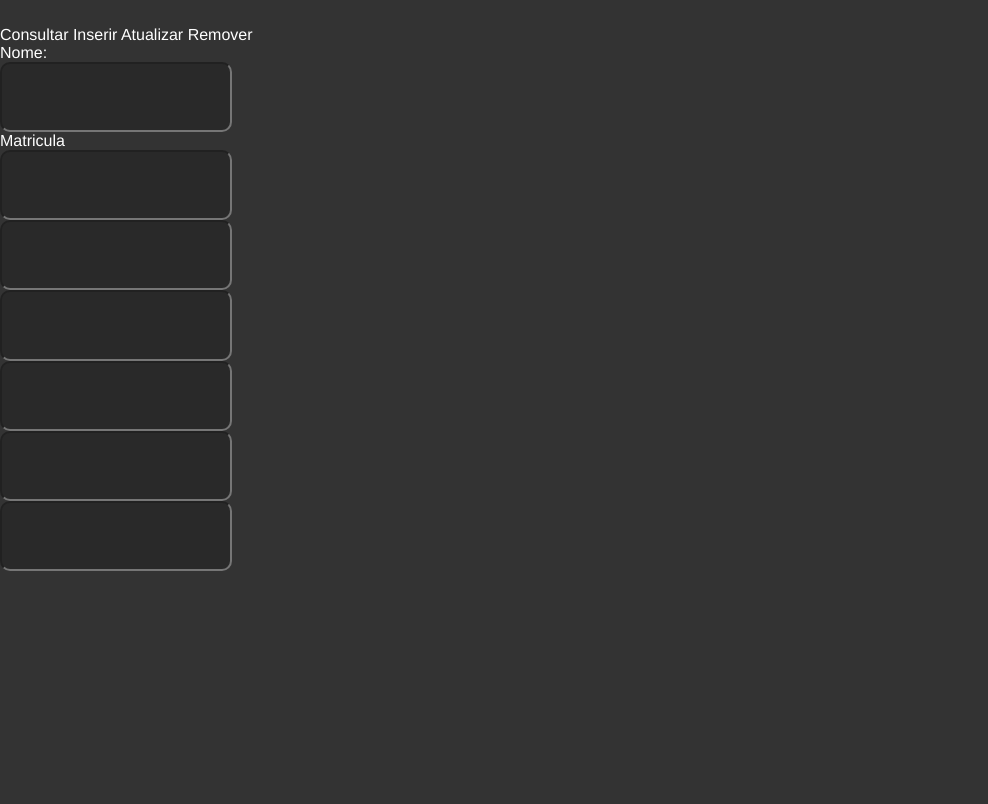
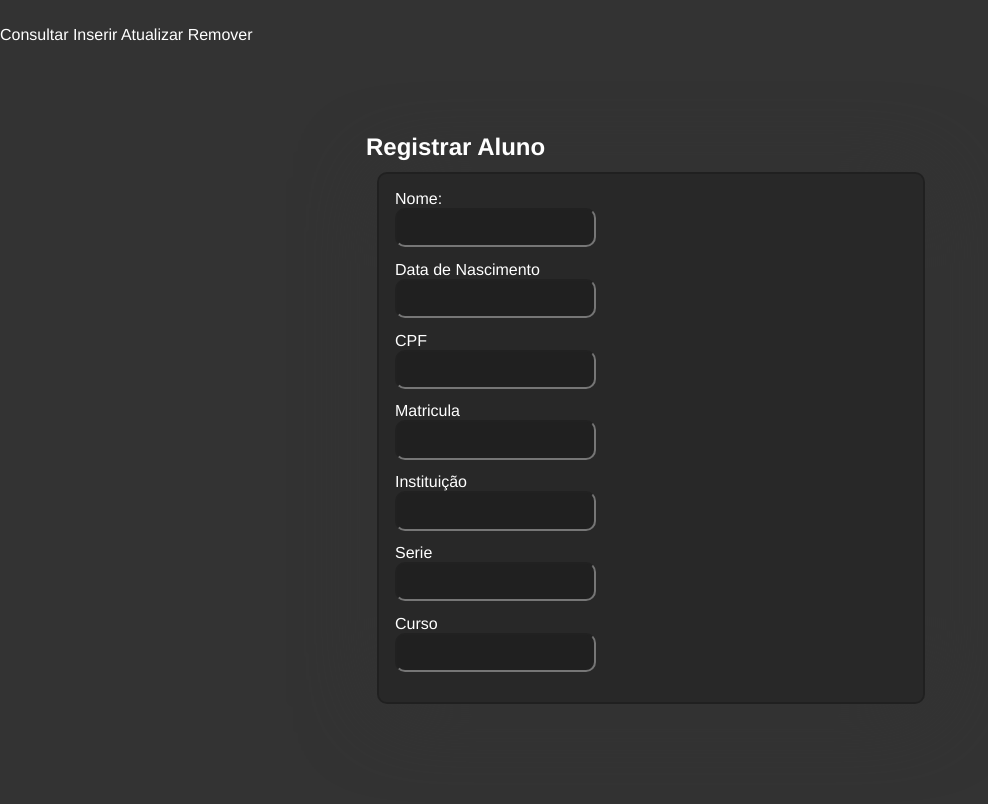
Before and after one commit to PauloV-142/QTS-CRUD, a PHP site: page /inserir.php in a window 1280 px wide. Shown: the part 90-894 px from the top of the page, without its empty margins (0-988 px from the left). Before the commit the page ends 661 px from the top, so only its background shows below. Run offline with PHP 8.4, Linux system fonts and the light colour scheme.

Commit message:
Git updating

```diff
--- a/inserir.php
+++ b/inserir.php
@@ -9,32 +9,40 @@
     <body class="bg-dark text-light">
 
         <?php
+            include_once("conexao.php");
+        ?>
+
+        <?php
         include_once("links.php");
         echo $links;
         ?>
+        <main class="center">
 
             <form action="inserir.php" method="post">
+                <h2>Registrar Aluno</h2>
+                <div class="container-round bg-darken text-light" id="consultaDiv">
                 <label for="nome">Nome:</label>
                 <input name="nome"></input>
+
+                <label for="data_nascimento" >Data de Nascimento</label>
+                <input name="data_nascimento"></input>
+
+                <label for="cpf" >CPF</label>
+                <input name="cpf"></input>
 
                 <label for="matricula">Matricula</label>
                 <input name="matricula"></input>
 
-            <label for="instituicao" ></label>
+                <label for="instituicao" >Instituição</label>
                 <input name="instituicao"></input>
 
-            <label for="cpf" ></label>
-            <input name="cpf"></input>
-
-            <label for="serie" ></label>
+                <label for="serie" >Serie</label>
                 <input name="serie"></input>
 
-            <label for="data_nascimento" ></label>
-            <input name="data_nascimento"></input>
-
-            <label for="curso" ></label>
+                <label for="curso" >Curso</label>
                 <input name="curso"></input>
+                </div>
             </form>
-
+        </main>
     </body>
 </html>
```
Also changed, not shown: TODO.md (added, +10 -0 lines), atualizar.php (+4 -6 lines), consultar.php (+3 -16 lines), remover.php (+4 -6 lines). Lines whose indentation alone changed are shown as unchanged.
